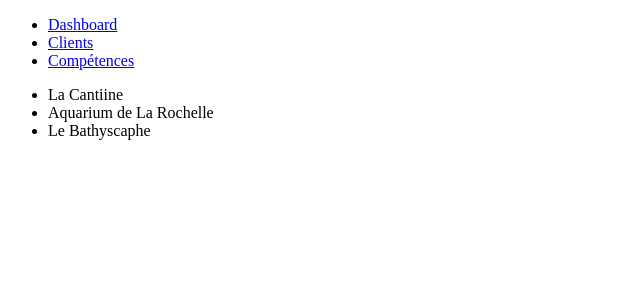
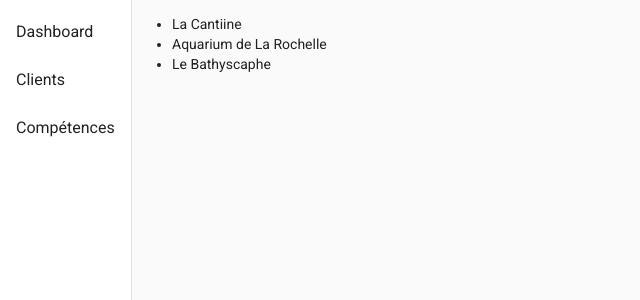
Before and after one commit to khylias/admin-miaw, an Angular app: page /clients in a window 1280 px wide. Shown: the top 300 px of the page, without its empty margins (0-640 px from the left). Built offline with nearby package versions, Linux system fonts and the light colour scheme.

Commit message:
Add Angular Material with Sidenav and List

```diff
--- a/angular.json
+++ b/angular.json
@@ -28,6 +28,7 @@
               "src/assets"
             ],
             "styles": [
+              "./node_modules/@angular/material/prebuilt-themes/indigo-pink.css",
               "src/styles.scss"
             ],
             "scripts": []
@@ -92,6 +93,7 @@
               "src/assets"
             ],
             "styles": [
+              "./node_modules/@angular/material/prebuilt-themes/indigo-pink.css",
               "src/styles.scss"
             ],
             "scripts": []
@@ -123,6 +125,7 @@
           }
         }
       }
-    }},
+    }
+  },
   "defaultProject": "admin-miaw"
 }
--- a/package.json
+++ b/package.json
@@ -12,10 +12,12 @@
   "private": true,
   "dependencies": {
     "@angular/animations": "~10.0.5",
+    "@angular/cdk": "^10.2.7",
     "@angular/common": "~10.0.5",
     "@angular/compiler": "~10.0.5",
     "@angular/core": "~10.0.5",
     "@angular/forms": "~10.0.5",
+    "@angular/material": "^10.2.7",
     "@angular/platform-browser": "~10.0.5",
     "@angular/platform-browser-dynamic": "~10.0.5",
     "@angular/router": "~10.0.5",
--- a/src/app/app.component.html
+++ b/src/app/app.component.html
@@ -1,17 +1,22 @@
+<mat-sidenav-container>
+    <mat-sidenav mode="side" opened>
         <header>
             <nav>
-        <ul>
-            <li>
+                <mat-nav-list>
+                    <mat-list-item>
                         <a routerLink="/dashboard" routerLinkActive="router-link-active">Dashboard</a>
-            </li>
-            <li>
+                    </mat-list-item>
+                    <mat-list-item>
                         <a routerLink="/clients" routerLinkActive="router-link-active">Clients</a>
-            </li>
-            <li>
+                    </mat-list-item>
+                    <mat-list-item>
                         <a routerLink="/competences" routerLinkActive="router-link-active">Compétences</a>
-            </li>
-        </ul>
+                    </mat-list-item>
+                </mat-nav-list>
             </nav>
         </header>
-
+    </mat-sidenav>
+    <mat-sidenav-content>
         <router-outlet></router-outlet>
+    </mat-sidenav-content>
+</mat-sidenav-container>
--- a/src/app/app.component.scss
+++ b/src/app/app.component.scss
@@ -0,0 +1,3 @@
+mat-sidenav-container {
+    height: 100%;
+}
--- a/src/index.html
+++ b/src/index.html
@@ -6,8 +6,10 @@
   <base href="/">
   <meta name="viewport" content="width=device-width, initial-scale=1">
   <link rel="icon" type="image/x-icon" href="favicon.ico">
+  <link href="https://fonts.googleapis.com/css?family=Roboto:300,400,500&display=swap" rel="stylesheet">
+  <link href="https://fonts.googleapis.com/icon?family=Material+Icons" rel="stylesheet">
 </head>
-<body>
+<body class="mat-typography">
   <app-root></app-root>
 </body>
 </html>
--- a/src/styles.scss
+++ b/src/styles.scss
@@ -1 +1,4 @@
 /* You can add global styles to this file, and also import other style files */
+
+html, body { height: 100%; }
+body { margin: 0; font-family: Roboto, "Helvetica Neue", sans-serif; }
```
Also changed, not shown: src/app/app.module.ts (+8 -1 lines), 1 other file (tests, documents, lock files or other folders). Lines whose indentation alone changed are shown as unchanged.
